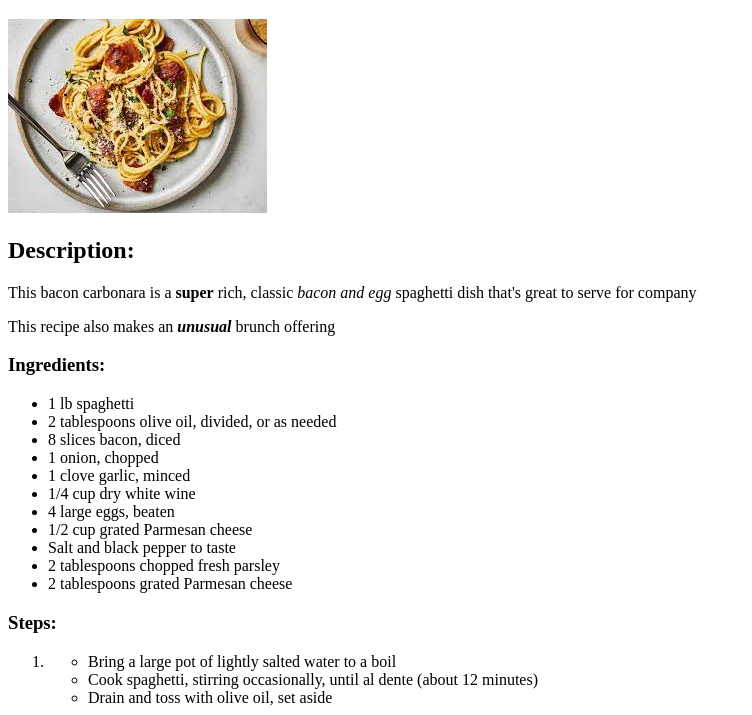
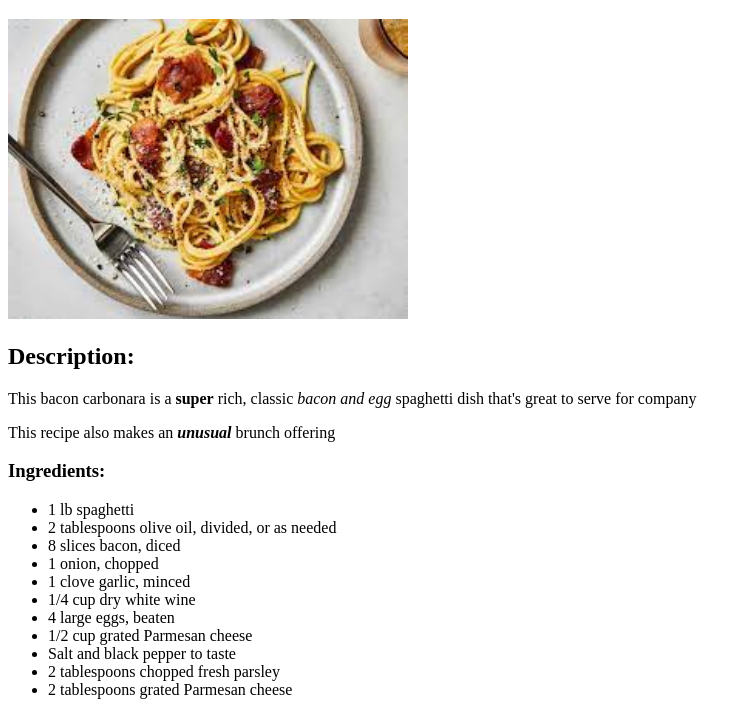
Before and after one commit to dgyoungk/odin-recipes, a plain HTML site: page recipes/spag-carbonara.html in a window 1280 px wide. Shown: the part 61-776 px from the top of the page, without its empty margins (0-752 px from the left). Drawn offline with Linux system fonts and the light colour scheme.

Commit message:
Adjust recipe image size for consistency

```diff
--- a/recipes/spag-carbonara.html
+++ b/recipes/spag-carbonara.html
@@ -7,7 +7,7 @@
 </head>
 <body>
     <h1>Spaghetti Carbonara</h1>
-    <img src="../images/spag-carbonara.jpeg">
+    <img src="../images/spag-carbonara.jpeg" width="400" height="300">
 
     <h2>Description:</h2>
     <p>This bacon carbonara is a <b>super</b> rich, classic <i>bacon and egg</i>
```
Also changed, not shown: recipes/shepherds-pie.html (+1 -1 lines).
